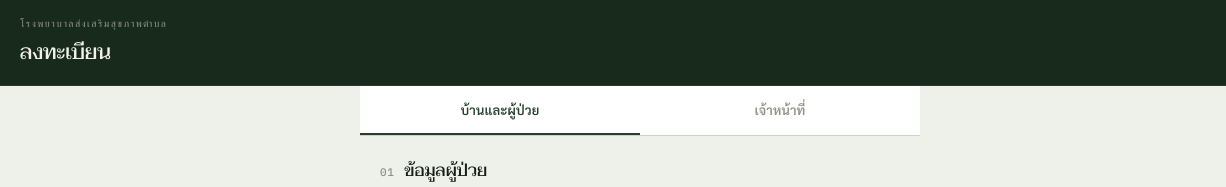
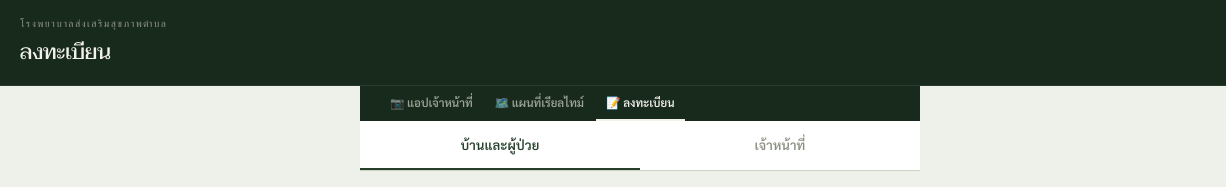
Before and after one commit to developedsystemSansai/HomeVisit, a plain HTML site: page Register.html in a window 1280 px wide. Shown: the top 187 px of the page, 0-1226 px from the left. Drawn offline with nearby package versions, Linux system fonts and the light colour scheme.

Commit message:
Update Register.html

```diff
--- a/Register.html
+++ b/Register.html
@@ -37,8 +37,17 @@ svg{display:block}
 
 main{max-width:560px;margin:0 auto;padding:0}
 
+/* ── sticky wrap: page nav + section tabs ── */
+.stickywrap{position:sticky;top:0;z-index:20}
+
+/* ── page nav: links to the other apps in the suite ── */
+.pagenav{background:var(--moss-dk);display:flex;gap:2px;padding:0 20px;overflow-x:auto}
+.pagenav a{color:rgba(242,241,234,.6);text-decoration:none;font-size:11.5px;font-weight:600;padding:8px 10px;border-bottom:2.5px solid transparent;white-space:nowrap}
+.pagenav a.active{color:#f2f1ea;border-bottom-color:#f2f1ea}
+.pagenav a:hover{color:#f2f1ea}
+
 /* ── tabs: underline style, not pill/bubble ── */
-.tabs{display:flex;background:var(--surface);border-bottom:1px solid var(--line);position:sticky;top:0;z-index:20}
+.tabs{display:flex;background:var(--surface);border-bottom:1px solid var(--line)}
 .tab{flex:1;text-align:center;padding:15px 8px;font-size:13px;font-weight:600;background:transparent;color:var(--ink-faint);border:none;border-bottom:2px solid transparent;letter-spacing:.01em}
 .tab.active{color:var(--moss);border-bottom-color:var(--moss)}
 
@@ -129,9 +138,16 @@ hr.rule{border:none;border-top:1px solid var(--line);margin:22px 0 0}
 </header>
 
 <main>
-  <div class="tabs">
-    <button class="tab active" id="tabHouse" onclick="switchTab('house')">บ้านและผู้ป่วย</button>
-    <button class="tab" id="tabStaff" onclick="switchTab('staff')">เจ้าหน้าที่</button>
+  <div class="stickywrap">
+    <nav class="pagenav">
+      <a href="Field.html">📷 แอปเจ้าหน้าที่</a>
+      <a href="Map.html">🗺️ แผนที่เรียลไทม์</a>
+      <a href="Register.html" class="active">📝 ลงทะเบียน</a>
+    </nav>
+    <div class="tabs">
+      <button class="tab active" id="tabHouse" onclick="switchTab('house')">บ้านและผู้ป่วย</button>
+      <button class="tab" id="tabStaff" onclick="switchTab('staff')">เจ้าหน้าที่</button>
+    </div>
   </div>
 
   <!-- ══ HOUSE FORM ══ -->
```
